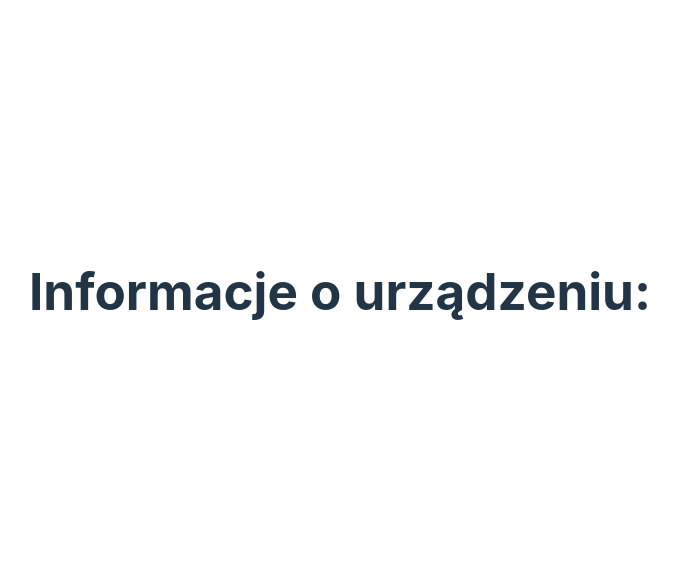
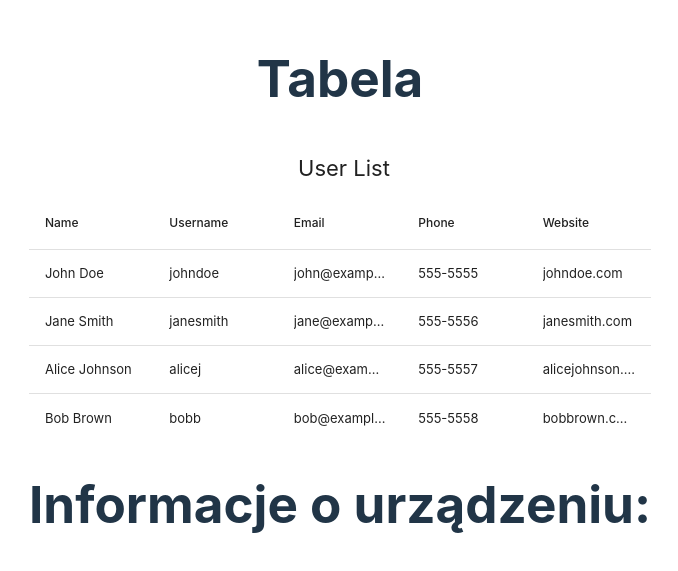
Before and after one commit to korszym/React, a React (Vite) app: page / in a window 1280 px wide. Shown: the part 109-680 px from the top of the page, without its empty margins (300-978 px from the left). Built offline with nearby package versions, Linux system fonts and the light colour scheme.

Commit message:
dodanie tabeli

```diff
--- a/package.json
+++ b/package.json
@@ -14,8 +14,10 @@
   },
   "dependencies": {
     "react": "^18.3.1",
+    "react-data-table-component": "^7.6.2",
     "react-dom": "^18.3.1",
-    "react-push-notification": "^1.5.4"
+    "react-push-notification": "^1.5.4",
+    "styled-components": "^6.1.11"
   },
   "devDependencies": {
     "@types/react": "^18.3.1",
--- a/src/App.jsx
+++ b/src/App.jsx
@@ -1,5 +1,6 @@
 import { useState, useEffect } from 'react';
 import './App.css';
+import Tabelka from './assets/components/table';
 
 function App() {
   const [deviceInfo, setDeviceInfo] = useState({});
@@ -143,6 +144,8 @@ function App() {
 
   return (
     <>
+      <h1>Tabela</h1>
+      <Tabelka></Tabelka>
       <h1>Informacje o urządzeniu:</h1>
       <ul>
         {Object.entries(deviceInfo).map(([key, value]) => (
--- /dev/null
+++ b/src/assets/components/table.jsx
@@ -0,0 +1,107 @@
+import React, { useState, useEffect } from 'react';
+import DataTable from 'react-data-table-component';
+import 'styled-components';
+
+// Statyczne dane
+const data = [
+  { id: 1, name: 'John Doe', username: 'johndoe', email: 'john@example.com', phone: '555-5555', website: 'johndoe.com' },
+  { id: 2, name: 'Jane Smith', username: 'janesmith', email: 'jane@example.com', phone: '555-5556', website: 'janesmith.com' },
+  { id: 3, name: 'Alice Johnson', username: 'alicej', email: 'alice@example.com', phone: '555-5557', website: 'alicejohnson.com' },
+  { id: 4, name: 'Bob Brown', username: 'bobb', email: 'bob@example.com', phone: '555-5558', website: 'bobbrown.com' },
+];
+
+// Kolumny tabeli
+const columns = [
+  {
+    name: 'Name',
+    selector: row => row.name,
+    sortable: true,
+  },
+  {
+    name: 'Username',
+    selector: row => row.username,
+    sortable: true,
+    omit: true, // Domyślnie ukryjemy kolumny, a w useEffect zaktualizujemy ich widoczność
+  },
+  {
+    name: 'Email',
+    selector: row => row.email,
+    sortable: true,
+    omit: true,
+  },
+  {
+    name: 'Phone',
+    selector: row => row.phone,
+    sortable: true,
+    omit: true,
+  },
+  {
+    name: 'Website',
+    selector: row => row.website,
+    sortable: true,
+    omit: true,
+  },
+];
+
+// Komponent rozszerzający rząd
+const ExpandedComponent = ({ data }) => (
+  <div>
+    <p><strong>Username:</strong> {data.username}</p>
+    <p><strong>Email:</strong> {data.email}</p>
+    <p><strong>Phone:</strong> {data.phone}</p>
+    <p><strong>Website:</strong> {data.website}</p>
+  </div>
+);
+
+const customStyles = {
+  table: {
+    style: {
+      width: '100%',
+    },
+  },
+  tableWrapper: {
+    style: {
+      display: 'block',
+      width: '100%',
+      overflowX: 'auto',
+    },
+  },
+};
+
+const Tabelka = () => {
+  const [isMobile, setIsMobile] = useState(window.innerWidth < 768);
+  const [dynamicColumns, setDynamicColumns] = useState(columns);
+
+  const handleResize = () => {
+    const isMobileView = window.innerWidth < 768;
+    setIsMobile(isMobileView);
+    setDynamicColumns(columns.map(column => ({
+      ...column,
+      omit: isMobileView && column.name !== 'Name',
+    })));
+  };
+
+  useEffect(() => {
+    window.addEventListener('resize', handleResize);
+    handleResize(); // Wywołaj funkcję, aby ustawić początkowy stan
+    return () => {
+      window.removeEventListener('resize', handleResize);
+    };
+  }, []);
+
+  return (
+    <div style={{ width: '100%', overflowX: 'auto' }}>
+      <DataTable
+        title="User List"
+        columns={dynamicColumns}
+        data={data}
+        customStyles={customStyles}
+        responsive={true}
+        expandableRows={isMobile}
+        expandableRowsComponent={ExpandedComponent}
+      />
+    </div>
+  );
+};
+
+export default Tabelka;
```
Also changed, not shown: 1 other file (tests, documents, lock files or other folders).
